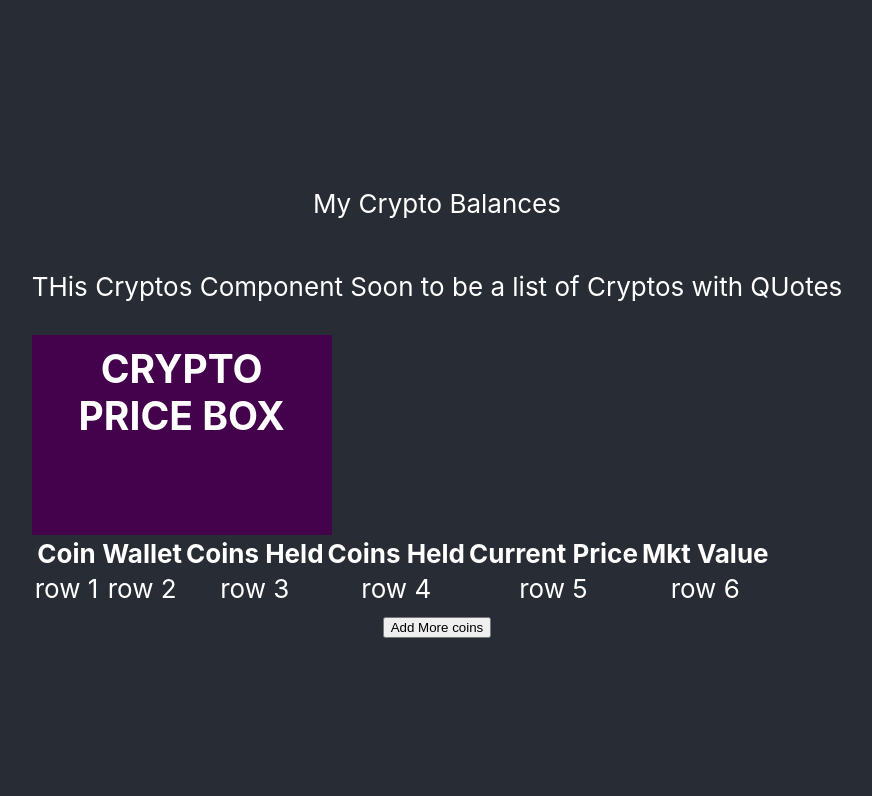
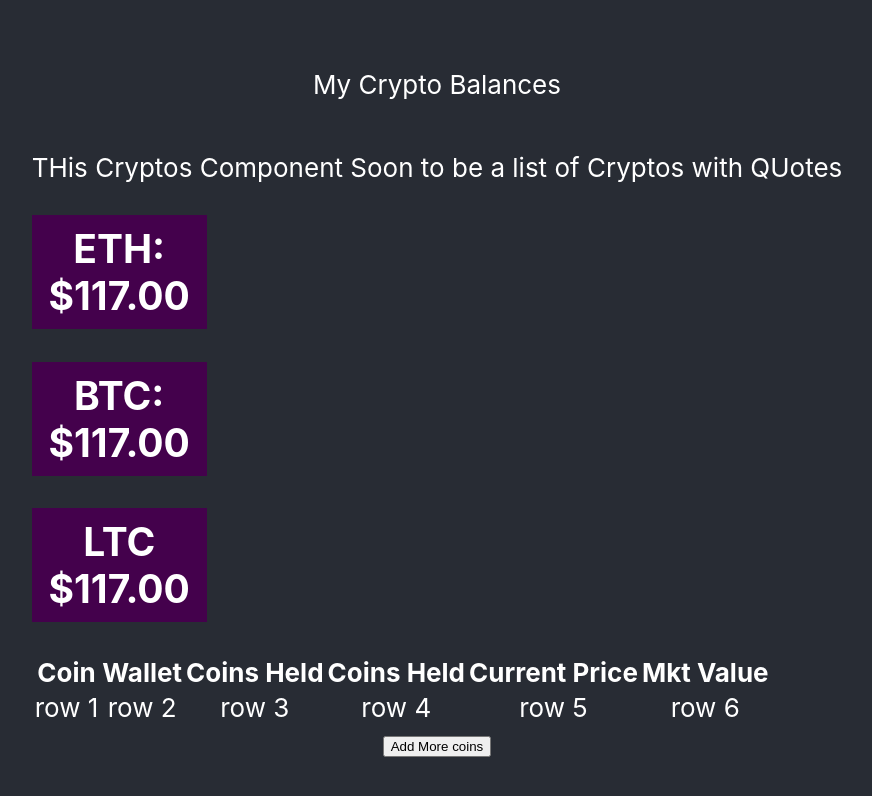
Before and after one commit to jgrantbrown/CryptoBalance, a React (Create React App) app: page / in a window 1280 px wide. Shown: the top 796 px of the page, without its empty margins (203-1075 px from the left). Built offline with nearby package versions, Linux system fonts and the light colour scheme.

Commit message:
setting up cards for coin quotes

```diff
--- a/src/components/Cryptos/CryptoPrices.js
+++ b/src/components/Cryptos/CryptoPrices.js
@@ -3,10 +3,25 @@ import React, { Component } from 'react';
 class CryptoPrices extends Component {
   render(){
     return(
-        <div>
-          <div style={{ backgroundColor: "#44014C", width: "300px", minHeight: "200px"}}>
-        <h2 style={{ padding: "10px 20px", textAlign: "center", color: "white"}}>CRYPTO PRICE BOX</h2>
-        </div>
+      <div>
+          <div style={{ backgroundColor: "#44014C", width: "175px", minHeight: "100px"}}>
+            <h2 style={{ padding: "10px 10px", textAlign: "center", color: "white"}}>
+              ETH:
+              $117.00
+            </h2>
+            </div>
+            <div style={{ backgroundColor: "#44014C", width: "175px", minHeight: "100px"}}>
+              <h2 style={{ padding: "10px 10px", textAlign: "center", color: "white"}}>
+                BTC:
+                $117.00
+              </h2>
+              </div>
+              <div style={{ backgroundColor: "#44014C", width: "175px", minHeight: "100px"}}>
+                <h2 style={{ padding: "10px 10px", textAlign: "center", color: "white"}}>
+                  LTC
+                  $117.00
+                </h2>
+              </div>
       </div>
     )
   }
```
